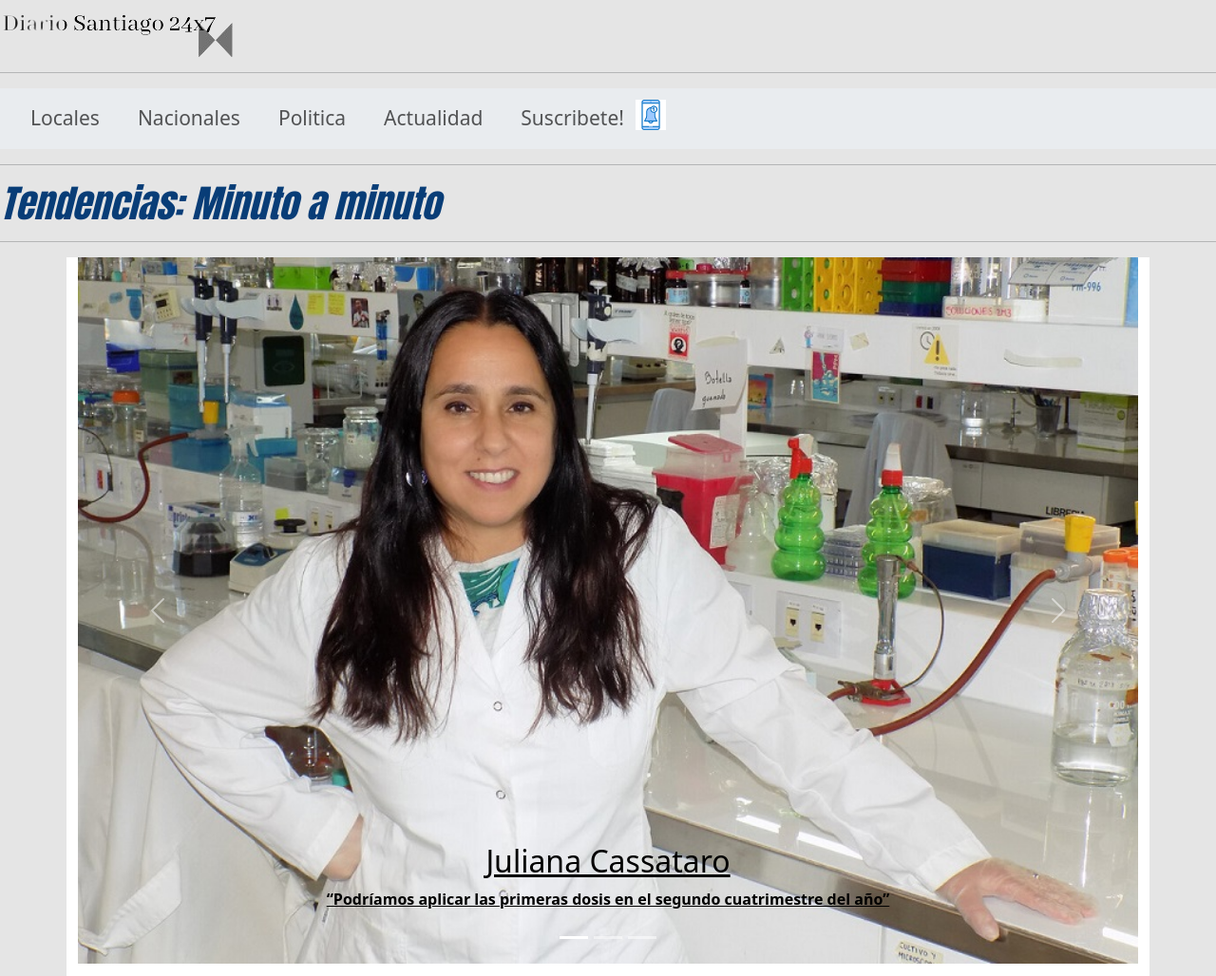
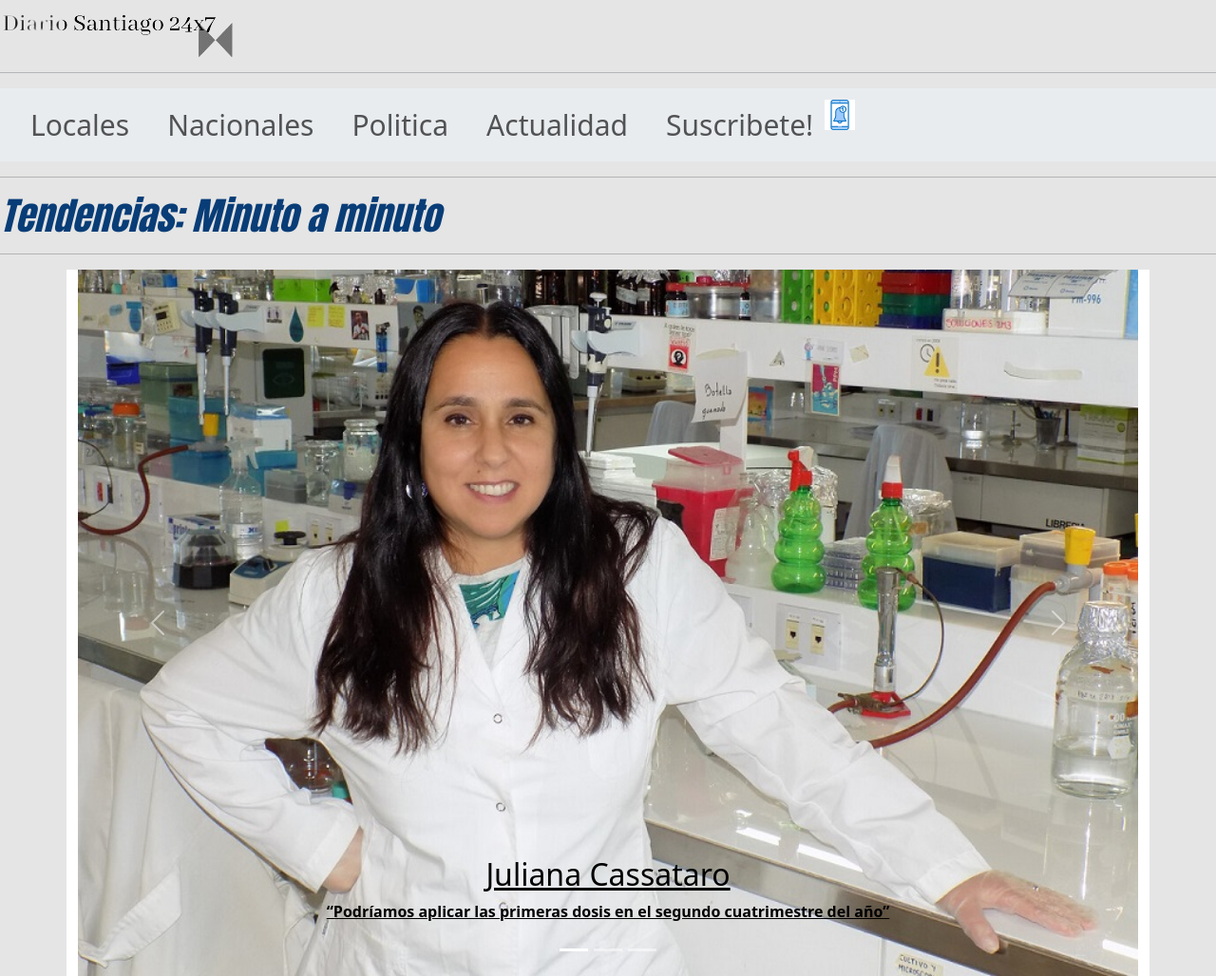
Before and after one commit to RicardoFelipe-Paz/Tercera.pre.entrega, a website: page index.html in a window 1280 px wide. Shown: the top 1028 px of the page at 95% size. Drawn offline with nearby package versions, Linux system fonts and the light colour scheme.

Commit message:
VErsion final 1.0

```diff
--- a/package.json
+++ b/package.json
@@ -1,5 +1,5 @@
 {
-  "name": "tercera-pre-entrega_felipe-paz_-comision52355",
+  "name": "y",
   "version": "1.0.0",
   "main": "index.js",
   "scripts": {
--- a/scss/partials/_nav-bar.scss
+++ b/scss/partials/_nav-bar.scss
@@ -1,6 +1,6 @@
 
 .secciones-navbar {
-    font-size: 21px;
+    font-size: 30px;
     .secciones{
         margin: auto;
       }
```
Also changed, not shown: css/style copy.css, css/style.css, 1 other file.
